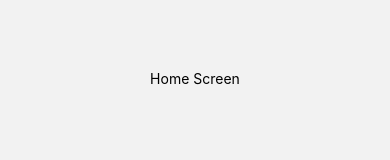
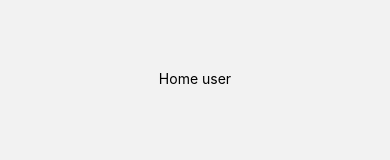
Before and after one commit to Higoruan/MedConnect, a React Native app: screen /HOME in a window 390 px wide. Shown: the part 376-536 px from the top of the page. Built offline with nearby package versions, Linux system fonts and the light colour scheme.

Commit message:
alterei o texto

```diff
--- a/src/pages/home/app.tsx
+++ b/src/pages/home/app.tsx
@@ -5,7 +5,7 @@ import { View, Text } from 'react-native';
 function HomeScreen() {
     return (
         <View style={{ flex: 1, justifyContent: 'center', alignItems: 'center' }}>
-            <Text>Home Screen</Text>
+            <Text>Home user</Text>
         </View>
     );
 }
```
